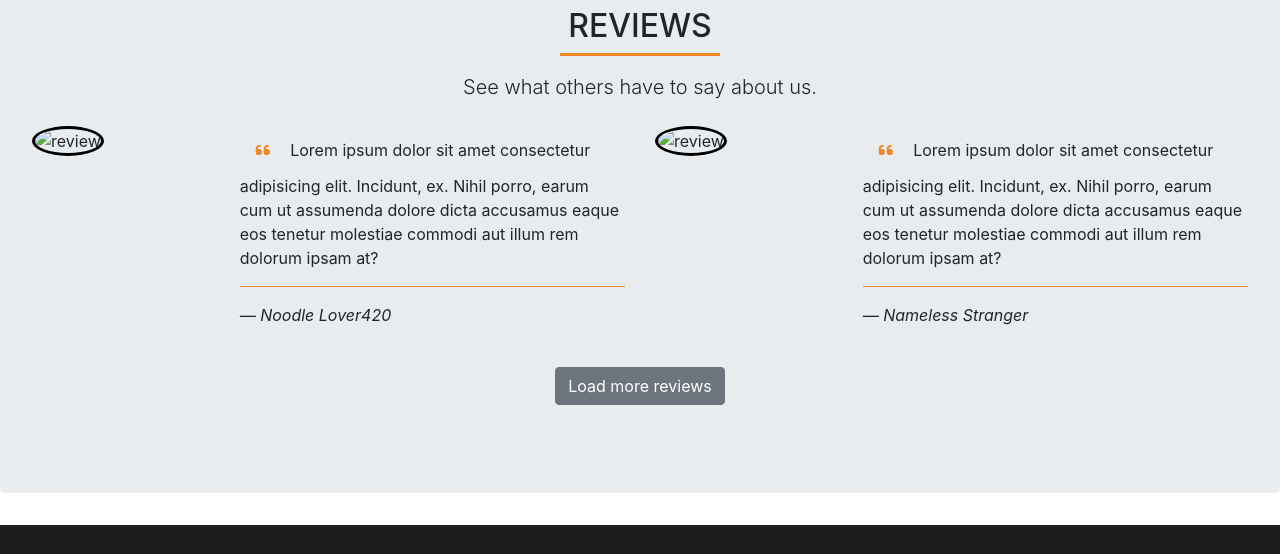
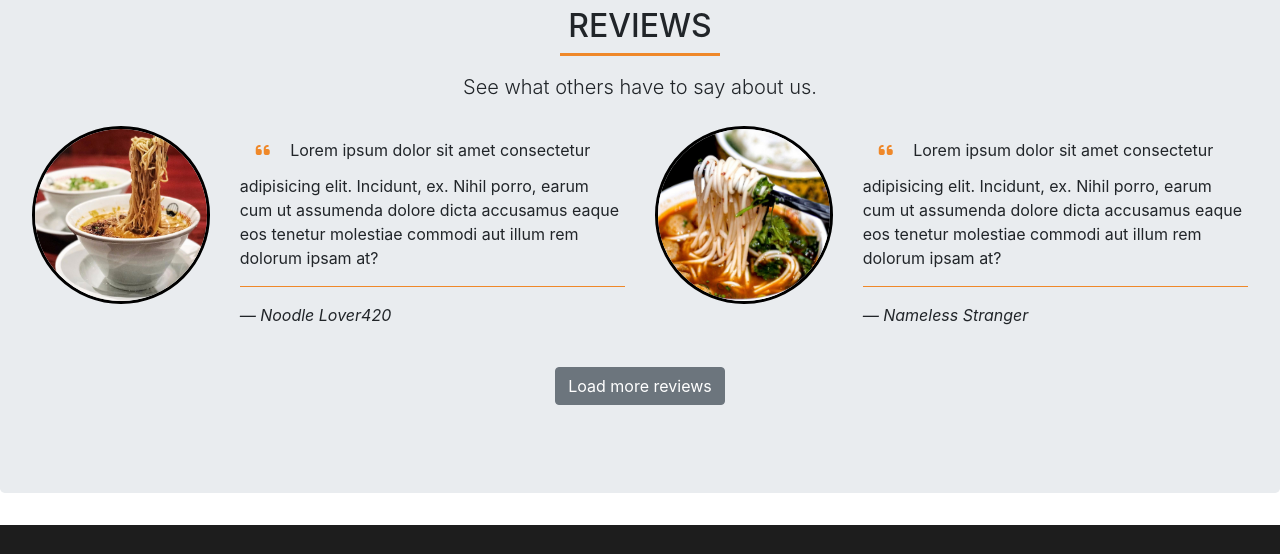
Before and after one commit to ReboAi/noodle-bar, a plain HTML site: page index.html in a window 1280 px wide. Shown: the part 2680-3234 px from the top of the page. Drawn offline with nearby package versions, Linux system fonts and the light colour scheme; the site is published under a folder, as on GitHub Pages, so addresses that start at the root find nothing.

Commit message:
Update index.html

```diff
--- a/index.html
+++ b/index.html
@@ -246,7 +246,7 @@
             <div class="col-md-6 reviews">
                 <div class="row">
                     <div class="col-md-4">
-                        <img src="/images/review1.jpg" alt="review">
+                        <img src="./images/review1.jpg" alt="review">
                     </div>
                     <div class="col-md-8">
                         <blockquote><i class="fa-solid fa-quote-left"></i>
@@ -263,7 +263,7 @@
             <div class="col-md-6 reviews">
                 <div class="row">
                     <div class="col-md-4">
-                        <img src="/images/review2.jpg" alt="review">
+                        <img src="./images/review2.jpg" alt="review">
                     </div>
                     <div class="col-md-8">
                         <blockquote><i class="fa-solid fa-quote-left"></i>
```
